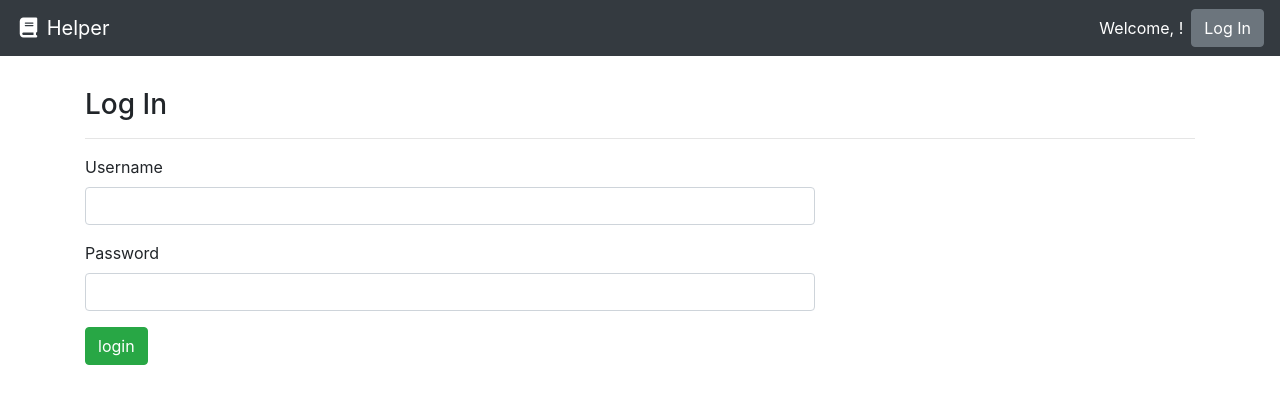
After one commit to furgot100/Helplist, a Django app: page /accounts/login/ in a window 1280 px wide. The commit adds this page. Shown: the top 404 px of the page. Run offline with Django 3.2, Linux system fonts and the light colour scheme; some libraries are stand-ins or nearby versions.

Commit message:
login page finished

```diff
--- a/helper/settings.py
+++ b/helper/settings.py
@@ -110,7 +110,7 @@ AUTH_PASSWORD_VALIDATORS = [
 
 LANGUAGE_CODE = 'en-us'
 
-TIME_ZONE = 'UTC'
+TIME_ZONE = 'America/Los_Angeles'
 
 USE_I18N = True
 
@@ -119,7 +119,10 @@ USE_L10N = True
 USE_TZ = True
 
 
+
 # Static files (CSS, JavaScript, Images)
 # https://docs.djangoproject.com/en/2.2/howto/static-files/
 
 STATIC_URL = '/static/'
+
+LOGIN_REDIRECT_URL = '/'
--- a/helper/urls.py
+++ b/helper/urls.py
@@ -19,4 +19,6 @@ from django.urls import include, path
 urlpatterns = [
     path('', include('list.urls')),
     path('admin/', admin.site.urls),
+
+    path('accounts/', include('django.contrib.auth.urls')),
 ]
--- a/templates/base.html
+++ b/templates/base.html
@@ -10,6 +10,16 @@
   </head>
   <body>
     <nav class="navbar navbar-expand-md navbar-dark bg-dark">
+      <a class="navbar-brand" href="{% url 'listing-page' %}"><i class="fas fa-fw fa-book"></i> Helper</a>
+      <form class="form-inline ml-auto">
+        <div class="text-white">Welcome, <strong>{{user.username}}</strong>!</div>
+        {% if user.is_authenticated %}
+          <a href="/new/" class="btn btn-success ml-4">New Listing</a>
+          <a href="{% url 'logout' %}" class="btn btn-danger ml-2">Log Out</a>
+        {% else %}
+        <a href="{% url 'login' %}" class="btn btn-secondary ml-2">Log In</a>
+        {% endif %}
+      </form>
     </nav>
     <main role="main" class="container" style="margin-top: 4vh;">
       {% block content %}
--- /dev/null
+++ b/templates/registration/login.html
@@ -0,0 +1,43 @@
+{% extends "base.html" %}
+
+{% block content %}
+    <h3>Log In</h3>
+    <hr>
+    <div class="row">
+        <div class="col">
+            {% if form.errors %}
+                <p>Your username and password didn't match. Please try again.</p>
+            {% endif %}
+
+            {% if next %}
+                {% if user.is_authenticated %}
+                    <p>Your account doesn't have access to this page. To proceed, please login with an account that has access.</p>
+                {% else %}
+                    <p>Please login to see this page.</p>
+                {% endif %}
+            {% endif %}
+
+            <form method="post" action="{% url 'login' %}" class="mx-auto">
+                {% csrf_token %}
+                <div class="form-group row">
+                    <div class="col-8">
+                        <label for="id_username">Username</label>
+                        <input class="form-control" type="text" name="username" id="id_username" required>
+                    </div>
+                </div>
+                <div class="form-group row">
+                    <div class="col-8">
+                        <label for="id_password">Password</label>
+                        <input class="form-control" type="password" name="password" id="id_password" required>
+                    </div>
+                </div>
+                <div class="form-group row">
+                    <div class="col-8">
+                        <input type="submit" value="login" class="btn btn-success">
+                        <input type="hidden" name="next" value="{{ next }}">
+                    </div>
+                </div>
+            </form>
+        </div>
+    </div>
+{% endblock %}
```
Also changed, not shown: db.sqlite3.
